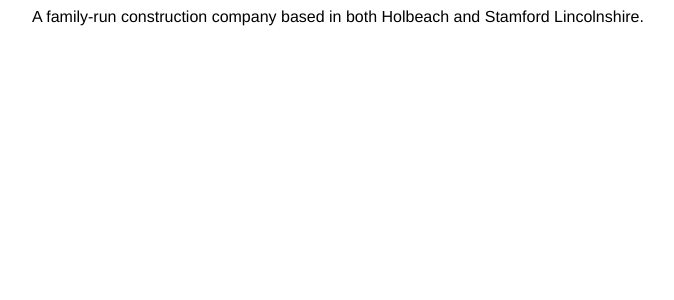
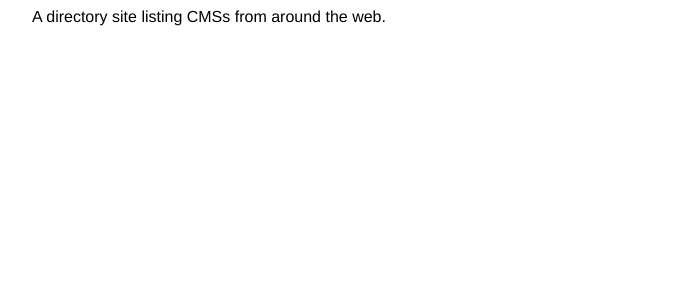
Before and after one commit to daviddarnes/daviddarnes.github.io, a Jekyll site: the page built from _portfolio/breadli.md, in a window 1280 px wide. Shown: the top 300 px of the page, without its empty margins (16-690 px from the left). Built offline with Jekyll 4.4.1, drawn with Linux system fonts in a browser that asks for light colours.

Commit message:
Amends Breadli item

```diff
--- a/_portfolio/breadli.md
+++ b/_portfolio/breadli.md
@@ -1,8 +1,8 @@
 ---
-title: ARJ Builders Ltd
+title: Bread.li
 layout: default
-link: http://arjbuilders.com/
-icon: arjbuilders
+link: http://bread.li
+icon: breadli
 ---
 
-> A family-run construction company based in both Holbeach and Stamford Lincolnshire.
+> A directory site listing CMSs from around the web.
```
